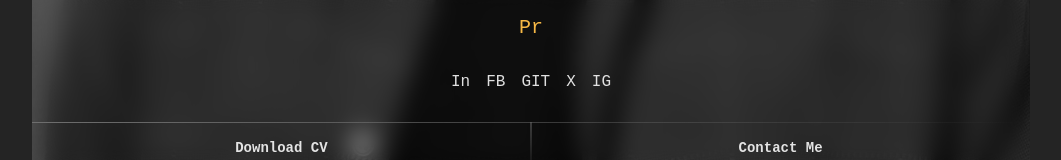
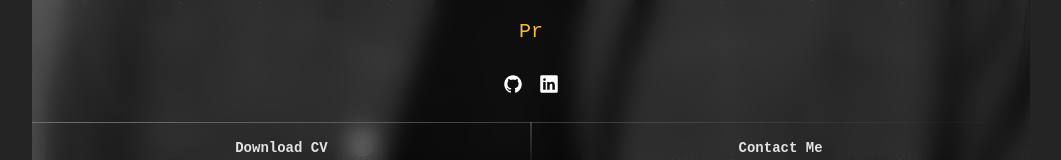
Before and after one commit to aehamdy/my-portfolio, a React (Vite) app: page / in a window 1280 px wide. Shown: the part 626-786 px from the top of the page, without its empty margins (109-1170 px from the left). Built offline with nearby package versions, Linux system fonts and the light colour scheme; a web font is replaced by a local one.

Commit message:
feat: Create SocialMediaIcons component

```diff
--- a/src/components/Info.jsx
+++ b/src/components/Info.jsx
@@ -1,4 +1,5 @@
 import MyName from "./MyName";
+import SocialMediaIcons from "./SocialMediaIcons";
 import TypeWriter from "./TypeWriter";
 
 function Info() {
@@ -9,13 +10,14 @@ function Info() {
         <TypeWriter />
       </div>
       <div>
-        <ul className="flex gap-4">
+        {/* <ul className="flex gap-4">
           <li>In</li>
           <li>FB</li>
           <li>GIT</li>
           <li>X</li>
           <li>IG</li>
-        </ul>
+        </ul> */}
+        <SocialMediaIcons />
       </div>
       <div className="relative w-full">
         <span className="absolute top-0 left-0 w-full h-[1px] bg-custom-gradient-to-r"></span>
--- /dev/null
+++ b/src/components/SocialMediaIcons.jsx
@@ -0,0 +1,28 @@
+import { IoLogoGithub, IoLogoLinkedin } from "react-icons/io5";
+
+const icons = [
+  {
+    link: "https://github.com/",
+    icon: IoLogoGithub,
+  },
+  {
+    link: "https://linkedin.com",
+    icon: IoLogoLinkedin,
+  },
+];
+
+function SocialMediaIcons() {
+  return (
+    <ul className="flex gap-4">
+      {icons.map((item, i) => (
+        <li key={i} className="text-white hover:text-accent text-xl">
+          <a href={item.link} target="_blank" rel="noopener noreferrer">
+            <item.icon />
+          </a>
+        </li>
+      ))}
+    </ul>
+  );
+}
+
+export default SocialMediaIcons;
```
